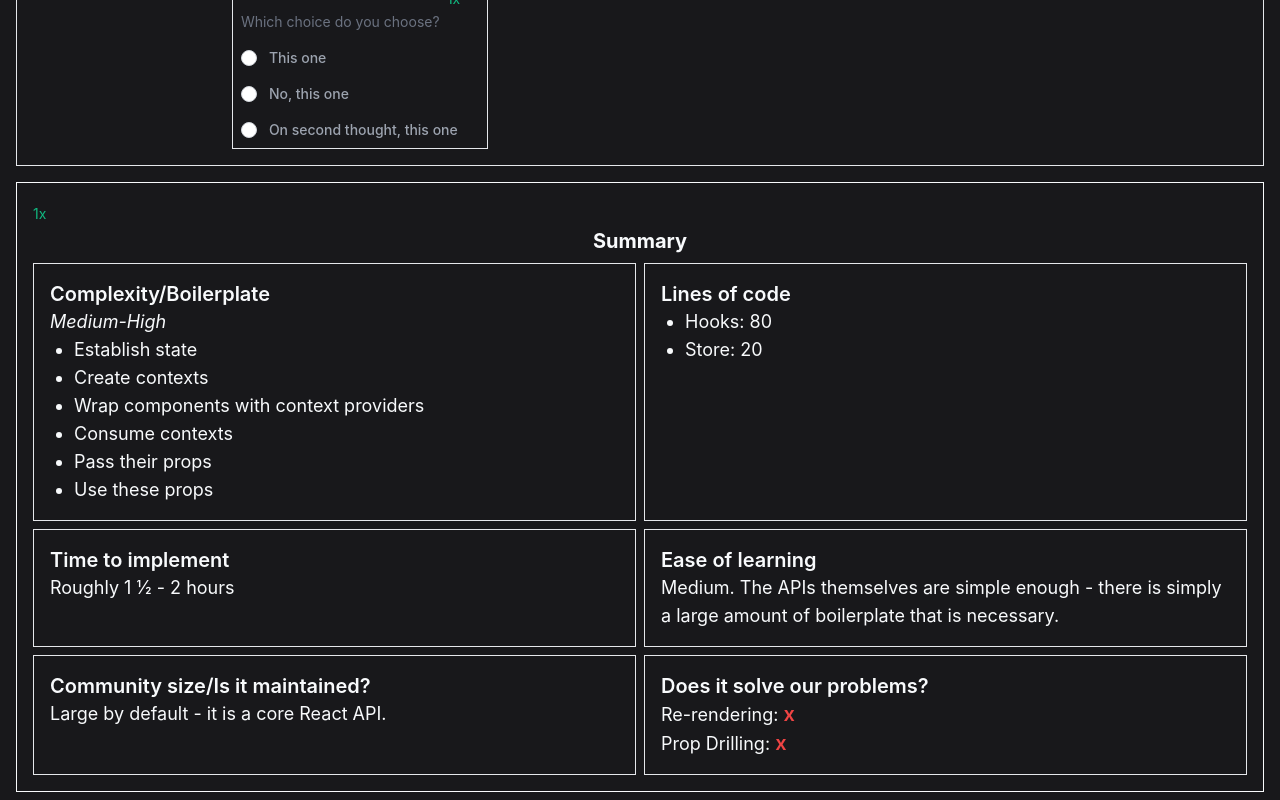
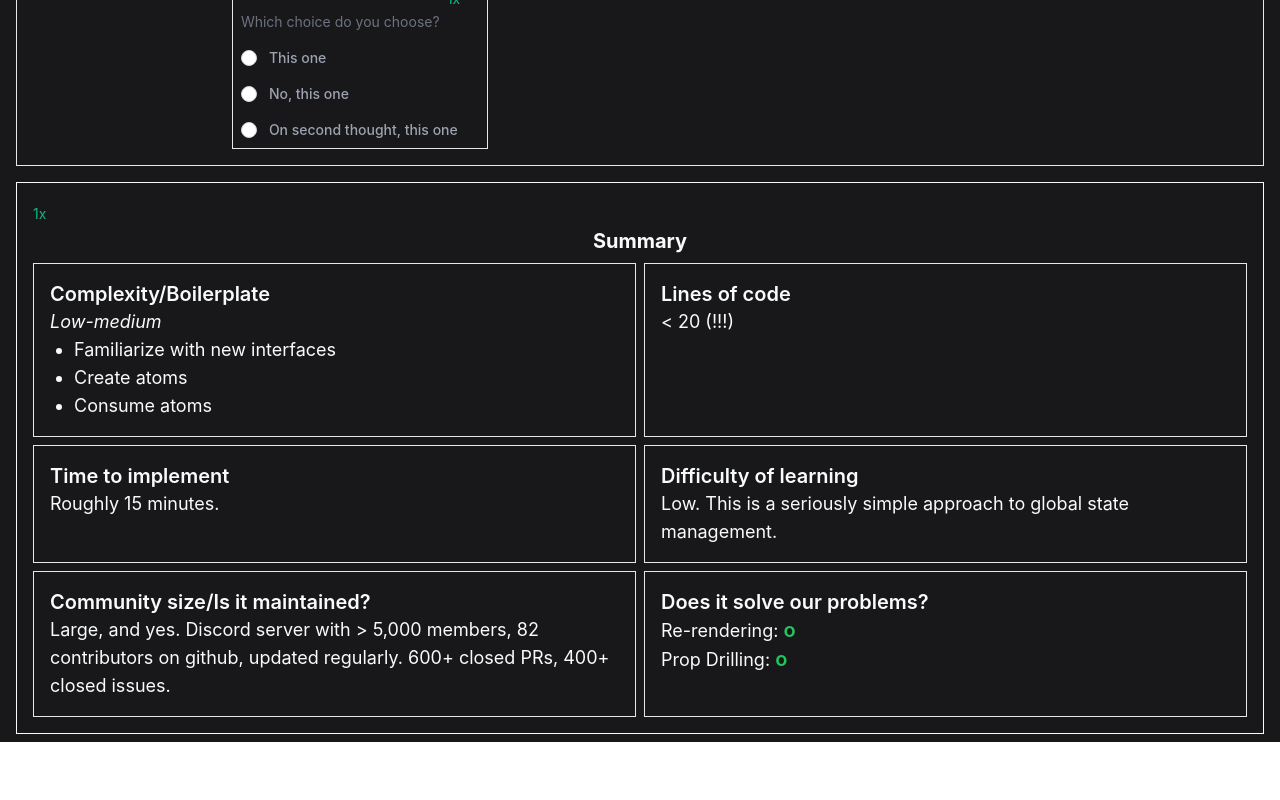
Before and after one commit to jared-lbx/state-management-experiments, a React (Create React App) app: page / in a window 1280 px wide. Shown: the part 368-1168 px from the top of the page. After the commit the page ends 1110 px from the top, so only its background shows below. Built offline with nearby package versions, Linux system fonts and the light colour scheme.

Commit message:
update md

```diff
--- a/src/components/Markdown.jsx
+++ b/src/components/Markdown.jsx
@@ -7,52 +7,47 @@ export function Markdown() {
       <h1 className="text-xl font-bold text-center">Summary</h1>
       <div className="grid grid-cols-2 gap-2 pt-2">
         <Section title={"Complexity/Boilerplate"}>
-          <p className="italic">Medium-High</p>
+          <p className="italic">Low-medium</p>
           <ul className="pl-6 list-disc">
-            <li>Establish state</li>
-            <li>Create contexts</li>
-            <li>Wrap components with context providers</li>
-            <li>Consume contexts</li>
-            <li>Pass their props</li>
-            <li>Use these props</li>
+            <li>Familiarize with new interfaces</li>
+            <li>Create atoms</li>
+            <li>Consume atoms</li>
           </ul>
         </Section>
         <Section title={"Lines of code"}>
-          <ul className="pl-6 list-disc">
-            <li>Hooks: 80</li>
-            <li>Store: 20</li>
-          </ul>
+          <p>&lt; 20 (!!!)</p>
         </Section>
 
         <Section title={"Time to implement"}>
-          <p>
-            Roughly 1 <span className="diagonal-fractions">1/2</span> - 2 hours
-          </p>
+          <p>Roughly 15 minutes.</p>
         </Section>
 
-        <Section title={"Ease of learning"}>
+        <Section title={"Difficulty of learning"}>
           <p>
-            Medium. The APIs themselves are simple enough - there is simply a
-            large amount of boilerplate that is necessary.
+            Low. This is a seriously simple approach to global state management.
           </p>
         </Section>
 
         <Section title={"Community size/Is it maintained?"}>
-          <p>Large by default - it is a core React API.</p>
+          <p>
+            Large, and yes. Discord server with &gt; 5,000 members, 82
+            contributors on github, updated regularly. 600+ closed PRs, 400+
+            closed issues.
+          </p>
         </Section>
 
         <Section title={"Does it solve our problems?"}>
           <ul>
             <li>
               Re-rendering:{" "}
-              <span className="inline-flex justify-center items-center text-xl font-semibold text-red-500">
-                x
+              <span className="inline-flex justify-center items-center text-xl font-semibold text-green-500">
+                o
               </span>
             </li>
             <li>
               Prop Drilling:{" "}
-              <span className="inline-flex justify-center items-center text-xl font-semibold text-red-500">
-                x
+              <span className="inline-flex justify-center items-center text-xl font-semibold text-green-500">
+                o
               </span>
             </li>
           </ul>
```
